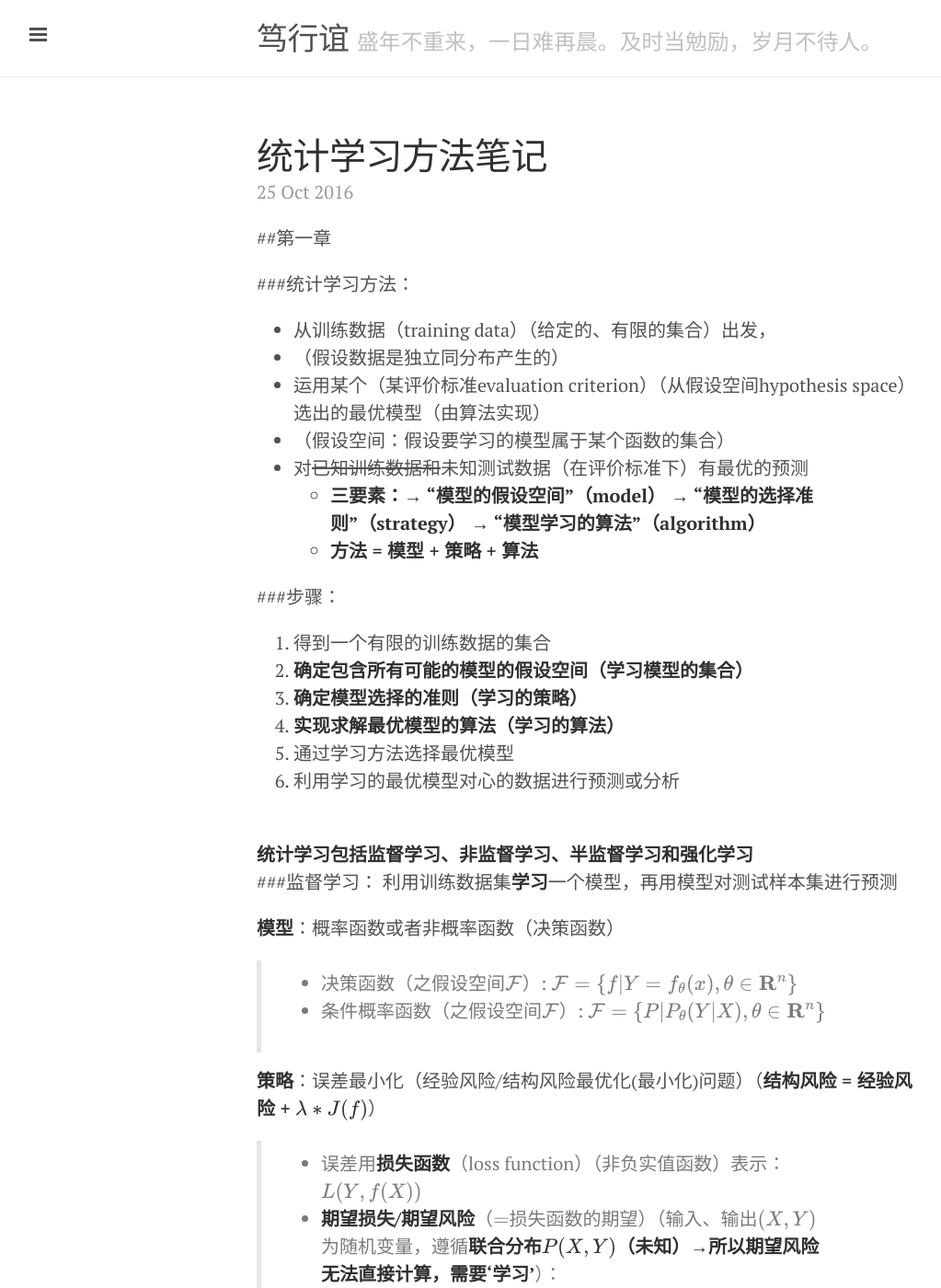
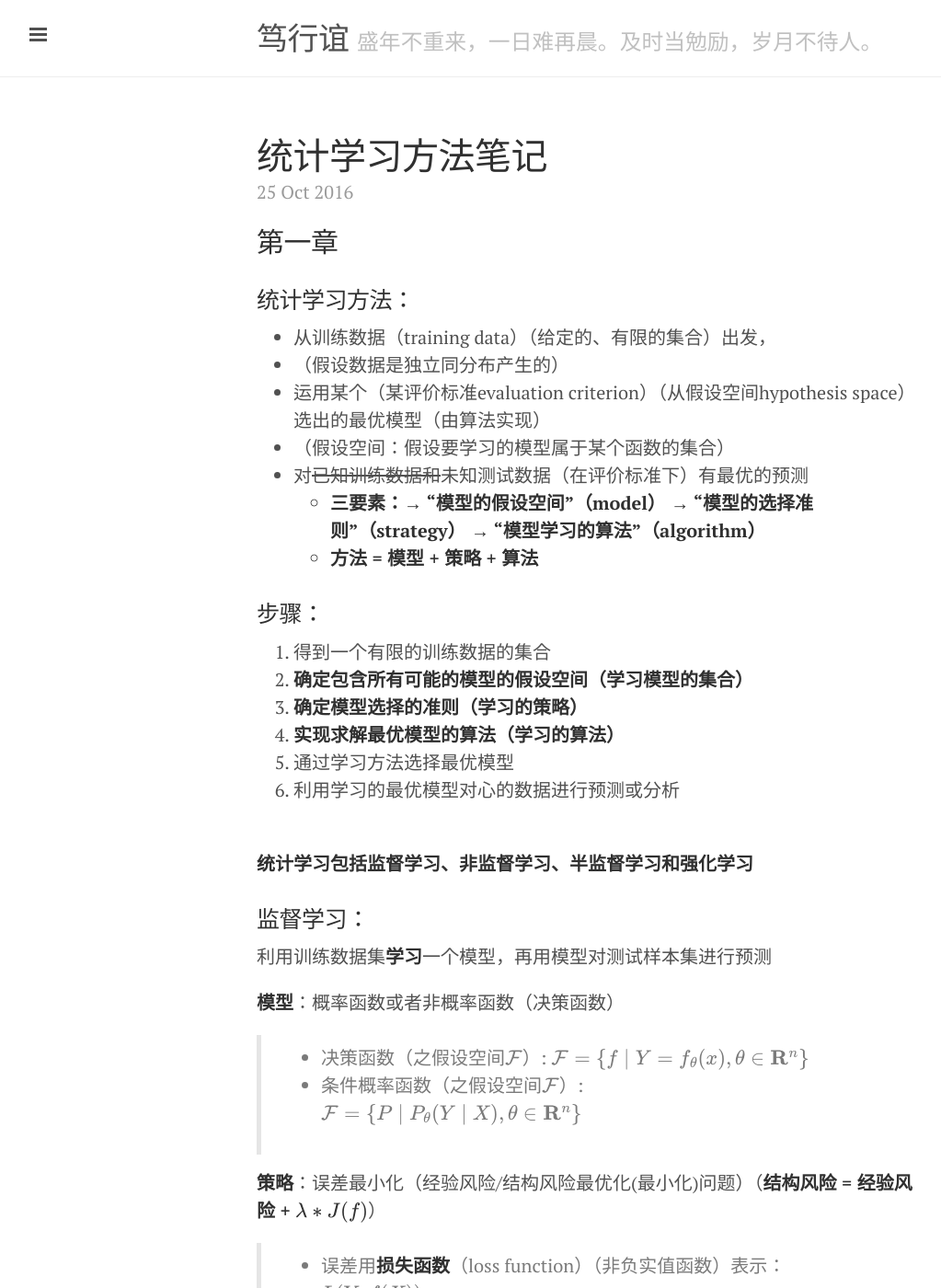
Before and after one commit to lxqsang/yinime.github.io, a Jekyll site: the page built from _posts/2016-10-25-statistic-note-1.md, in a window 1280 px wide and 1400 px high. Shown: the whole window at 92% size, without its empty margins (1-1024 px from the left). Built offline with Jekyll 4.4.1, drawn with Linux system fonts in a browser that asks for light colours; formulas are drawn with MathJax 3; some of the changed text lies outside the part shown.

Commit message:
fix latex css

```diff
--- a/_posts/2016-10-25-statistic-note-1.md
+++ b/_posts/2016-10-25-statistic-note-1.md
@@ -7,9 +7,9 @@
 tags: 数据
 ---
 
-##第一章
+## 第一章
 
-###统计学习方法：
+### 统计学习方法：
 
 - 从训练数据（training data）（给定的、有限的集合）出发，
 - （假设数据是独立同分布产生的）
@@ -19,7 +19,7 @@
 	- **三要素：→ “模型的假设空间”（model） → “模型的选择准则”（strategy） → “模型学习的算法”（algorithm）**
 	- **方法 = 模型 + 策略 + 算法**
 
-###步骤：
+### 步骤：
 
 1. 得到一个有限的训练数据的集合
 2. **确定包含所有可能的模型的假设空间（学习模型的集合）**
@@ -31,15 +31,15 @@
 <br>
 **统计学习包括监督学习、非监督学习、半监督学习和强化学习**
 <br>
-###监督学习：
+### 监督学习：
 利用训练数据集**学习**一个模型，再用模型对测试样本集进行预测
 
 **模型**：概率函数或者非概率函数（决策函数）
 
 > - 决策函数（之假设空间$\mathcal F$）:
-> $$\mathcal F=\{f|Y=f_\theta(x),\theta\in\mathbf R^n\}$$
+> $$\mathcal F=\{f\mid Y=f_\theta(x),\theta\in\mathbf R^n\}$$
 > - 条件概率函数（之假设空间$\mathcal F$）:
-> $$\mathcal F=\{P|P_\theta(Y|X),\theta\in\mathbf R^n\}$$
+> $$\mathcal F=\{P\mid P_\theta(Y\mid X),\theta\in\mathbf R^n\}$$
 
 **策略**：误差最小化（经验风险/结构风险最优化(最小化)问题）（**结构风险 = 经验风险 + $\lambda*J(f)$**）
 
@@ -93,7 +93,7 @@
 	**→ 最终目的是使测试误差达到最小：为此要选择合适的多项式次数**（对一般模型选择也成立）
 
 
-###两种常用的模型选择方法：**正则化**和**交叉验证**
+### 两种常用的模型选择方法：**正则化**和**交叉验证**
 
 **正则化**(regularization)：是结构风险最小化策略中的**罚项(penalty term 或叫正则化项regularizer)$\lambda J(f)$**，一般是模型复杂度的**单调递增函数**，比如可以是**模型参数向量的范数**
 
@@ -108,7 +108,7 @@
 - 再在测试集上评价各个模型的测试误差，选出误差最小的模型
 
 <br>
-###泛化能力
+### 泛化能力
 
 **泛化能力/推广能力（generalization ability）**：指由该方法学习到的模型对未知数据的预测能力
 **泛化误差**（generalization error）：如果学到的模型是$\hat f$，则用这个模型对未知数据预测的误差即为泛化误差（**其实就是模型的期望风险**）
@@ -125,10 +125,10 @@
 不等式左端$R(f)$是泛化误差，右端即为泛化误差上界. 右端第一项是训练误差，训练误差越小，泛化误差也越小. 第二项$\varepsilon(d,N,\delta)$是$N$的单调递减函数，当$N$趋于无穷时趋于$0$；同时它也是$\sqrt{\log d}$阶的函数，假设空间$\mathcal F$包含的函数越多，其值越大.
 
 <br>
-###算法/统计（监督）学习方法
+### 算法/统计（监督）学习方法
 分为**生成方法**（generative approach）（得到的模型称为**生成模型**）和**判别方法**（discriminative approach）（得到的模型称为**判别模型**）
 
-**生成方法**：数据由联合概率分布$P(X,Y)$学习，求出条件概率分布$P(Y\|X)$作为预测模型，即得生成模型：$$P(Y\|X)=\frac{P(X,Y)}{P(X)}$$
+**生成方法**：数据由联合概率分布$P(X,Y)$学习，求出条件概率分布$P(Y\mid X)$作为预测模型，即得生成模型：$$P(Y\mid X)=\frac{P(X,Y)}{P(X)}$$
 
 - 模型表示了给定输入$X$产生输出$Y$得生成关系；
 - 典型的生成模型：朴素贝叶斯法和隐马尔可夫模型；
@@ -136,14 +136,14 @@
 - 学习收敛速度更快：当样本容量增加时，学到的模型可以更快地收敛于真实模型；
 - 当存在隐变量时，此法仍可用，但判别方法不能用.
 
-**判别方法**：数据直接学习决策函数$f(X)$或者条件概率分布$P(Y|X)$作为预测的模型，即为判别模型。
+**判别方法**：数据直接学习决策函数$f(X)$或者条件概率分布$P(Y\mid X)$作为预测的模型，即为判别模型。
 
 - 关心的是对给定的输入$X$，应该预测什么样的输出$Y$；
 - 典型的判别模型：$k$邻近法、感知机、决策树、逻辑斯蒂回归模型、最大熵模型、支持向量机、提升方法和条件随机场等；
 - 学习准确率更高；
 - 可以对数据进行各种程度上地抽象、定义特征并使用特征，因此可以**简化学习问题**.
 
-###分类问题
+### 分类问题
 
 **分类问题**：当输出变量$Y$取有限个离散值时（无论输入变量是离散还是连续），预测问题便成为分类问题.
 
@@ -153,14 +153,14 @@
 - 评价分类器性能的指标一般是**分类准确率**（accuracy）：对给定的测试数据集，分类器正确分类的样本数与总样本数之比。也就是损失函数是0-1损失时测试数据集上的准确率
 - **二类分类问题**常用的评价指标是**精确率**（precision）和**召回率**（recall）。通常以关注的类为**正类**，其他类为**负类**：
 
-> $TP$——将正类预测为正类数；
-> $FN$——将正类预测为负类数；
-> $FP$——将负类预测为正类数；
-> $TN$——将负类预测为负类数；
-> 精确率定义为 $$P=\frac{TP}{TP+FP}$$
-> 召回率定义为 $$R=\frac{TP}{TP+FN}$$
-> $F_1$值，为精确率和召回率的调和均值，即$$\frac{2}{F_1}=\frac{1}{P}+\frac{1}{R}$$
-> 精准率和召回率都高时，$F_1$值也会高
+- $TP$——将正类预测为正类数；
+- $FN$——将正类预测为负类数；
+- $FP$——将负类预测为正类数；
+- $TN$——将负类预测为负类数；
+- 精确率定义为 $$P=\frac{TP}{TP+FP}$$
+- 召回率定义为 $$R=\frac{TP}{TP+FN}$$
+- $F_1$值，为精确率和召回率的调和均值，即$$\frac{2}{F_1}=\frac{1}{P}+\frac{1}{R}$$
+- 精准率和召回率都高时，$F_1$值也会高
 
 - 可用于分类的统计学习方法：$k$邻近法、感知机、朴素贝叶斯法、决策树、决策列表、逻辑斯蒂回归模型、支持向量机、提升方法、贝叶斯网络、神经网络、Winnow等.
 - 应用举例：
@@ -170,7 +170,7 @@
     + 手写识别，可以用分类识别手写的数字；
     + 互联网搜索，网页的分类可以帮助网页的抓取、索引和排序
 
-###标注问题
+### 标注问题
 
 **标注问题**（tagging）：是分类问题的一个推广，又是更复杂的**结构预测**（structure prediction）问题的简单形式。其输入是一个观测序列，输出是一个标记序列或状态序列
 
@@ -180,7 +180,7 @@
 - 应用举例：如对英文句子中的名词短语进行标记。
 
 
-###回归问题
+### 回归问题
 
 **回归问题**（regression）：等价于**函数拟合**（选择一条函数曲线，使其很好地拟合已知数据且很好地预测未知数据）
 **回归模型**正事表示从输入变量到输出变量之间的映射函数。
```
Also changed, not shown: _posts/2016-10-25-statistic-note.md (deleted, +0 -186 lines).
